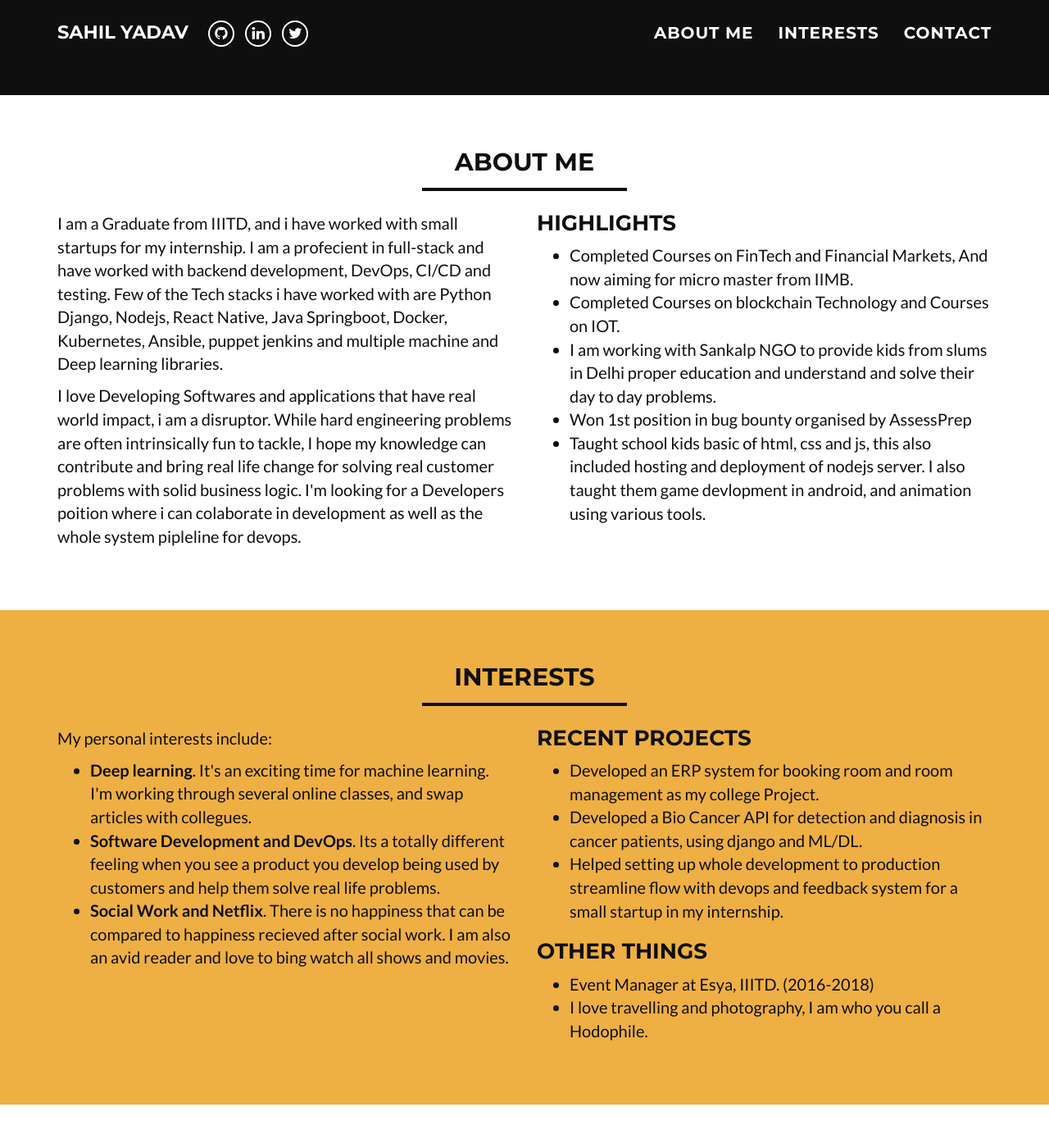
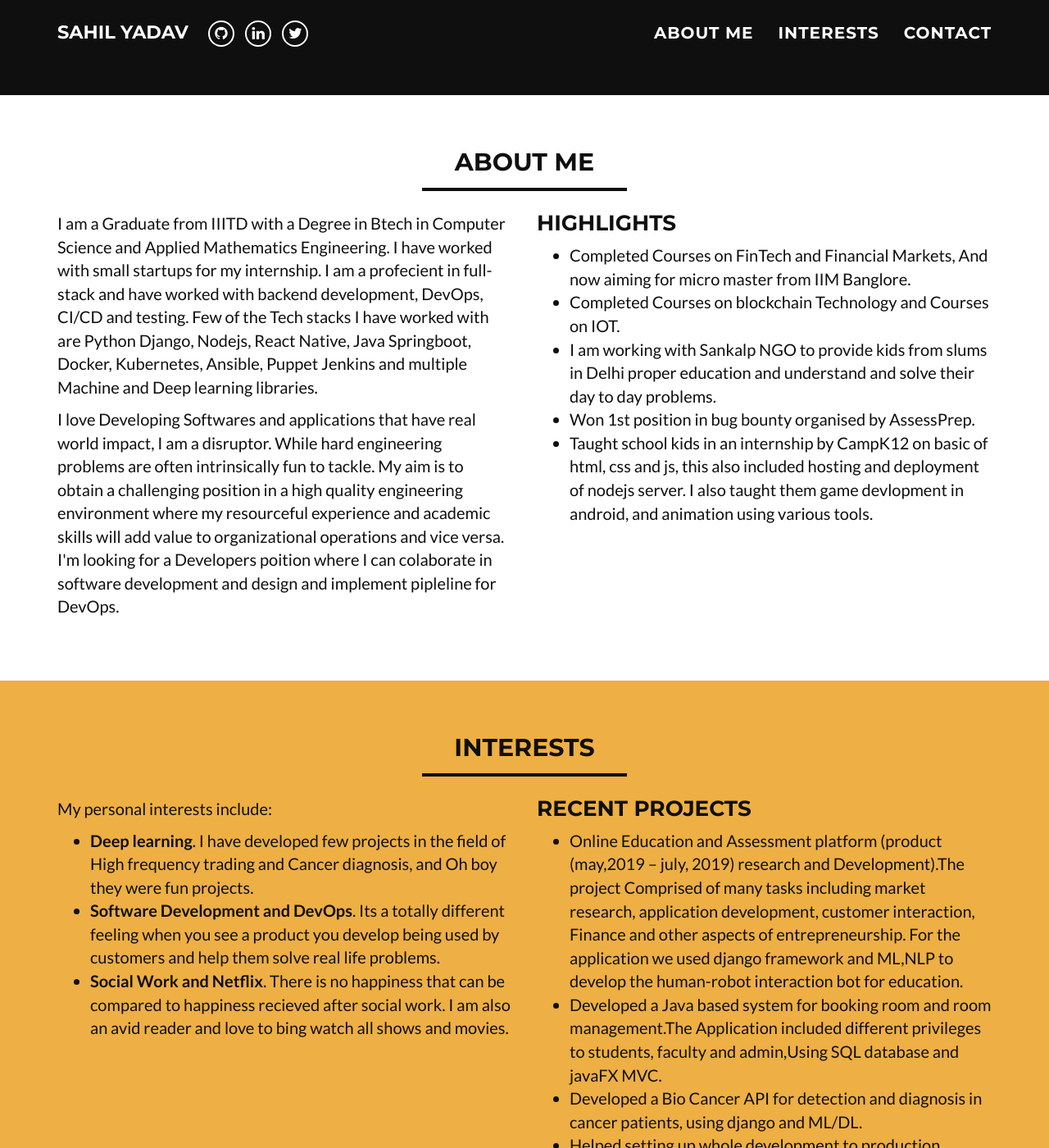
Before and after one commit to sahilyadav-here/sahilyadav-here.github.io, a Jekyll site: the page built from index.html, in a window 1280 px wide and 1400 px high, scrolled down 459 px. Shown: the whole window at 82% size. Built offline with Jekyll 4.4.1, drawn with Linux system fonts in a browser that asks for light colours; some of the changed text lies outside the part shown.

Commit message:
made text change

```diff
--- a/_config.yml
+++ b/_config.yml
@@ -2,7 +2,8 @@
 name: Sahil Yadav
 email: sahil16263@iiitd.ac.in
 #canonical_url: https://edwinexemplar.com
-keywords: "Software Engineer, Python, Java, Springboot, Machine Learning, Deep Learning, Startups, Devops, docker, aws, html, css, react, nodejs, node,Engineering,Design,Technical,Programming,Product,Software,Software Engineering,Software Development,Optimizing Code,Optimizing,Code,Strategic Direction,Distributed Computing,Information Retrieval,Architectures,Github,git,mongo, sql, back end, api, developer tools, kafka, REST, salesforce"
+keywords: "Software Engineer, Python, Java, Springboot, Machine Learning, Deep Learning, Startups, Devops, docker, aws, html, css, react, nodejs, node,Engineering,Design,Technical,Programming,Product,Software,Software Engineering,Software Development,Optimizing Code,Optimizing,Code,Strategic Direction,Distributed Computing,Information Retrieval,Architectures,Github,git,mongo, sql, back end, api, developer tools, kafka, REST, salesforce,DevOps, Machine Learning ,Data Mining,Website Development, Blockchain ,Android Development and IOT, Agile,JavaScript , JQuery , MATLAB, C++, YAML, SQL, PHP,
+Scene Builder, Android Studio, ML, scikit-learn, Tensorflow, Django, Node, Scripting, LaTex, nginx, scrum, MVC, Systems Management ,Iot, Algorithm Design and Analysis, WebApp Development, Machine Learning, Continuous Integration and Deployment"
 skills: "Associate Software Developer Engineer in New Delhi, India"
 baseurl:
 
--- a/_includes/about_me.html
+++ b/_includes/about_me.html
@@ -9,29 +9,29 @@
     <div class="row">
 	    <div class="col-sm-6">
     		<p>
-        I am a Graduate from IIITD, and i have worked with small startups for my internship. I am a profecient in full-stack and have worked with backend development, DevOps, CI/CD and testing. Few of the Tech stacks i have worked with are Python Django, Nodejs, React Native, Java Springboot, Docker, Kubernetes, Ansible, puppet jenkins and multiple machine and Deep learning libraries.
+        I am a Graduate from IIITD with a Degree in Btech in Computer Science and Applied Mathematics Engineering. I have worked with small startups for my internship. I am a profecient in full-stack and have worked with backend development, DevOps, CI/CD and testing. Few of the Tech stacks I have worked with are Python Django, Nodejs, React Native, Java Springboot, Docker, Kubernetes, Ansible, Puppet Jenkins and multiple Machine and Deep learning libraries.
         </p>
         <p>
-           I love Developing Softwares and applications that have real world impact, i am a disruptor.
-           While hard engineering problems are often intrinsically fun to tackle, I hope my knowledge can contribute and bring real life change for solving real customer problems with solid business logic.
-           I'm looking for a Developers poition where i can colaborate in development as well as the whole system pipleline for devops.
+           I love Developing Softwares and applications that have real world impact, I am a disruptor.
+           While hard engineering problems are often intrinsically fun to tackle. My aim is to obtain a challenging position in a high quality engineering environment where my resourceful experience and academic skills will add value to organizational operations and vice versa.
+           I'm looking for a Developers poition where I can colaborate in software development and design and implement pipleline for DevOps.
         </p>
       </div>
 	    <div class="col-sm-6">
 		    <h3 style="margin-top:0;">Highlights</h3>
 		    <ul>
     			<li>
-            Completed Courses on FinTech and Financial Markets, And now aiming for micro master from IIMB.
+            Completed Courses on FinTech and Financial Markets, And now aiming for micro master from IIM Banglore.
     			</li>
           <li>
             Completed Courses on blockchain Technology and Courses on IOT.
           <li>
             I am working with Sankalp NGO to provide kids from slums in Delhi proper education and understand and solve their day to day problems.
     			<li>
-            Won 1st position in bug bounty organised by AssessPrep
+            Won 1st position in bug bounty organised by AssessPrep.
     			</li>
     			<li>
-            Taught school kids basic of html, css and js, this also included hosting and deployment of nodejs server. I also taught them game devlopment in android, and animation using various tools.
+            Taught school kids in an internship by CampK12 on basic of html, css and js, this also included hosting and deployment of nodejs server. I also taught them game devlopment in android, and animation using various tools.
     			</li>
 		    </ul>
 	    </div>
--- a/_includes/interests.html
+++ b/_includes/interests.html
@@ -13,7 +13,7 @@
         </p>
 			<ul>
 			  <li>
-				 <b>Deep learning</b>. It's an exciting time for machine learning. I'm working through several online classes, and swap articles with collegues.
+				 <b>Deep learning</b>. I have developed few projects in the field of High frequency trading and Cancer diagnosis, and Oh boy they were fun projects.
 			  </li>
 			  <li>
 				  <b>Software Development and DevOps</b>. Its a totally different feeling when you see a product you develop being used by customers and help them solve real life problems.
@@ -26,20 +26,26 @@
     <div class="col-sm-6">
       <h3 style="margin-top:0">Recent Projects</h3>
 		  <ul>
+		  <li>
+          Online Education and Assessment platform (product (may,2019 – july, 2019) research and Development).The project Comprised of many tasks including market research, application development, customer interaction, Finance and other aspects of entrepreneurship. For the application we used django framework and ML,NLP to develop the human-robot interaction bot for education.
+    		</li>
   			<li>
-          Developed an ERP system for booking room and room management as my college Project.
+          Developed a Java based system for booking room and room management.The Application included different privileges to students, faculty and admin,Using SQL database and javaFX MVC.
     		</li>
   			<li>
           Developed a Bio Cancer API for detection and diagnosis in cancer patients, using django and ML/DL.
   			</li>
 			<li>
-			Helped setting up whole development to production streamline flow with devops and feedback system for a small startup in my internship.
+			Helped setting up whole development to production streamline flow with devops and feedback system for a small startup called Deep Blue Insights.
 			</li>
   		    </ul>
   		    <h3>Other Things</h3>
   		    <ul>
   			<li>
-           Event Manager at Esya, IIITD. (2016-2018)
+           Event Manager at Esya and Odyssey, IIITD. (2016-2018)
+  			</li>
+			<li>
+			Gold Medalist in Swimming and a Dramebaaz by nature(Theater).
   			</li>
   			<li>
   			  I love travelling and photography, I am who you call a Hodophile.
```
